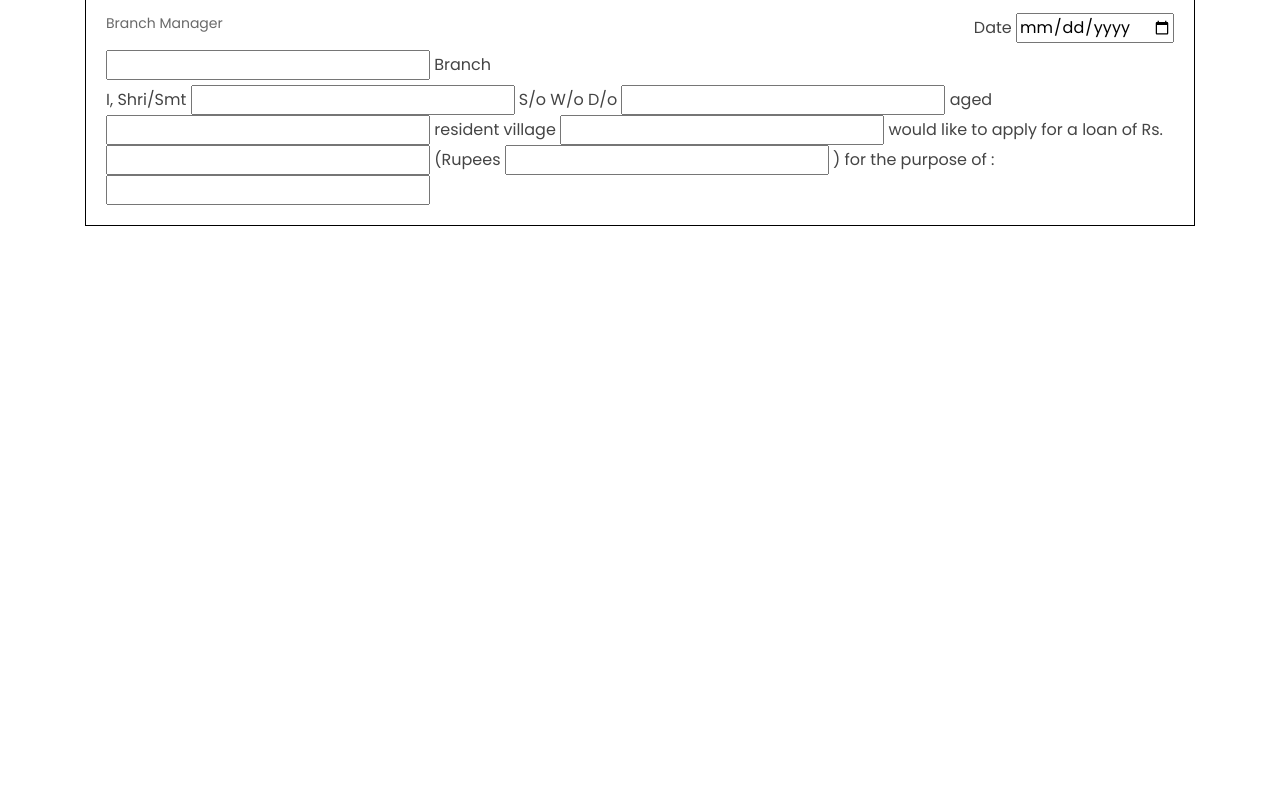
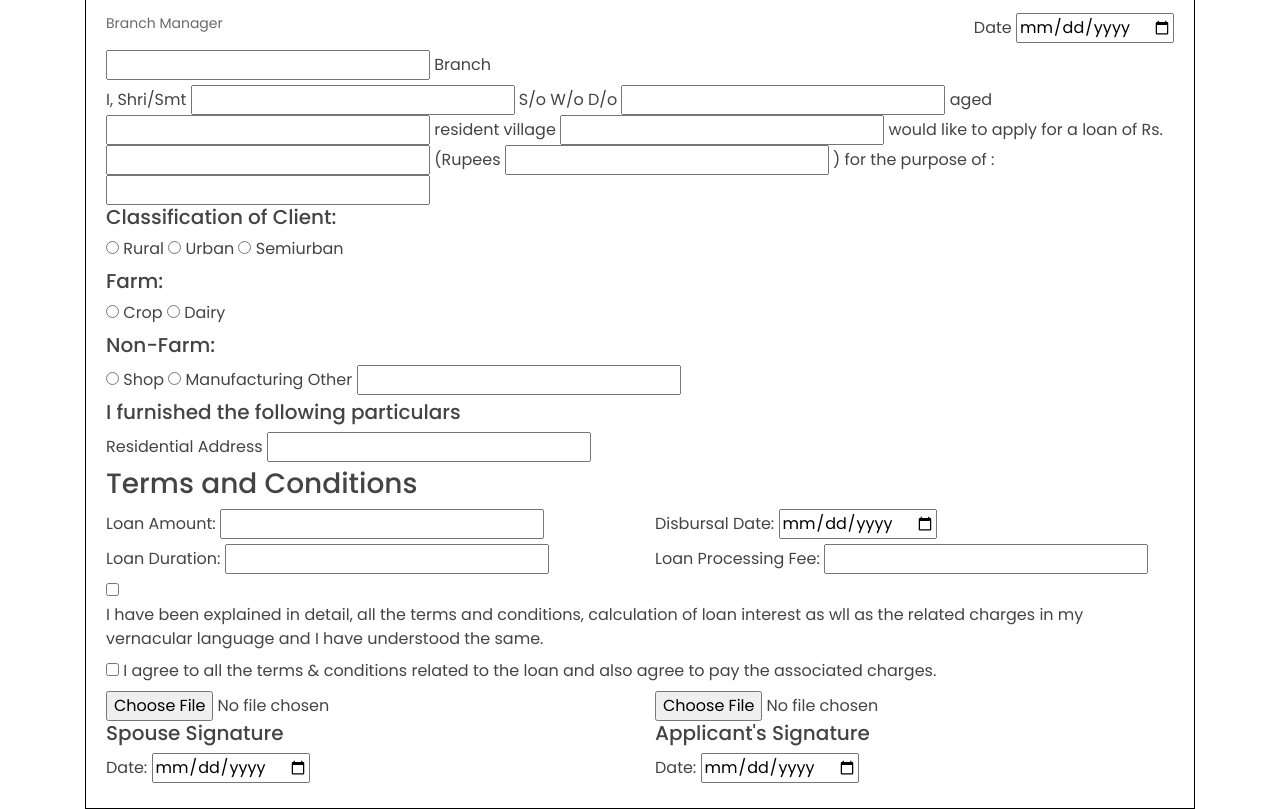
Before and after one commit to Lavish-703/Jeewan-Aadhaar, a website: page public_html/loan_application.html in a window 1280 px wide. Shown: the part 141-950 px from the top of the page. Before the commit the page ends 800 px from the top, so only its background shows below. Drawn offline with Linux system fonts and the light colour scheme; a web font is replaced by a local one.

Commit message:
Form update

```diff
--- a/public_html/assets/css/style.css
+++ b/public_html/assets/css/style.css
@@ -18,3 +18,14 @@
   border: 1px solid black;
   padding: 20px;
 }
+.form-btn {
+  border-color: #18c0ed;
+  color: #18c0ed;
+  font-size: 20px;
+  font-weight: 500;
+}
+.form-btn:hover {
+  background-color: #18c0ed;
+  color: white;
+  border-color: #18c0ed;
+}
--- a/public_html/loan_application.html
+++ b/public_html/loan_application.html
@@ -47,7 +47,90 @@
             <input type="text" name="" id="" />
           </div>
 
-          <div></div>
+          <div class="classification">
+            <h5>Classification of Client:</h5>
+            <input type="radio" name="client" id="rural" />
+            <label for="">Rural</label>
+            <input type="radio" name="client" id="urban" />
+            <label for="">Urban</label>
+            <input type="radio" name="client" id="urban" />
+            <label for="">Semiurban</label>
+          </div>
+          <div class="farm">
+            <h5>Farm:</h5>
+            <input type="radio" name="farm" id="crop" />
+            <label for="">Crop</label>
+            <input type="radio" name="farm" id="dairy" />
+            <label for="">Dairy</label>
+          </div>
+          <div class="non-farm">
+            <h5>Non-Farm:</h5>
+            <input type="radio" name="non-farm" id="crop" />
+            <label for="">Shop</label>
+            <input type="radio" name="non-farm" id="dairy" />
+            <label for="">Manufacturing</label>
+            <label for="">Other</label>
+            <input type="text" name="" id="" />
+          </div>
+
+          <div>
+            <h5>I furnished the following particulars</h5>
+            <label for="">Residential Address</label>
+            <input type="text" name="" id="" />
+          </div>
+
+          <div class="terms">
+            <h3>Terms and Conditions</h3>
+            <div class="row">
+              <div class="col-sm-6">
+                <label for="">Loan Amount: </label>
+                <input type="number" name="" id="" />
+              </div>
+              <div class="col-sm-6">
+                <label for="">Disbursal Date: </label>
+                <input type="date" name="" id="" />
+              </div>
+              <div class="col-sm-6">
+                <label for="">Loan Duration: </label>
+                <input type="number" name="" id="" />
+              </div>
+              <div class="col-sm-6">
+                <label for="">Loan Processing Fee: </label>
+                <input type="number" name="" id="" />
+              </div>
+            </div>
+
+            <input type="checkbox" name="" id="" />
+            <label for=""
+              >I have been explained in detail, all the terms and conditions,
+              calculation of loan interest as wll as the related charges in my
+              vernacular language and I have understood the same.</label
+            >
+            <input type="checkbox" name="" id="" />
+            <label for=""
+              >I agree to all the terms & conditions related to the loan and
+              also agree to pay the associated charges.</label
+            >
+          </div>
+
+          <div class="row">
+            <div class="col-sm-6">
+              <input type="file" name="" id="" />
+              <h5>Spouse Signature</h5>
+            </div>
+            <div class="col-sm-6">
+              <input type="file" name="" id="" />
+              <h5>Applicant's Signature</h5>
+            </div>
+            <div class="col-sm-6">
+              <label for="">Date: </label>
+              <input type="date" name="" id="" />
+            </div>
+            <div class="col-sm-6">
+              <label for="">Date: </label>
+              <input type="date" name="" id="" />
+            </div>
+          </div>
         </form>
       </div>
     </section>
```
Also changed, not shown: public_html/index.html (+17 -1 lines), public_html/assets/css/leadmark.css, public_html/assets/imgs/footer-bg.jpeg (added).
